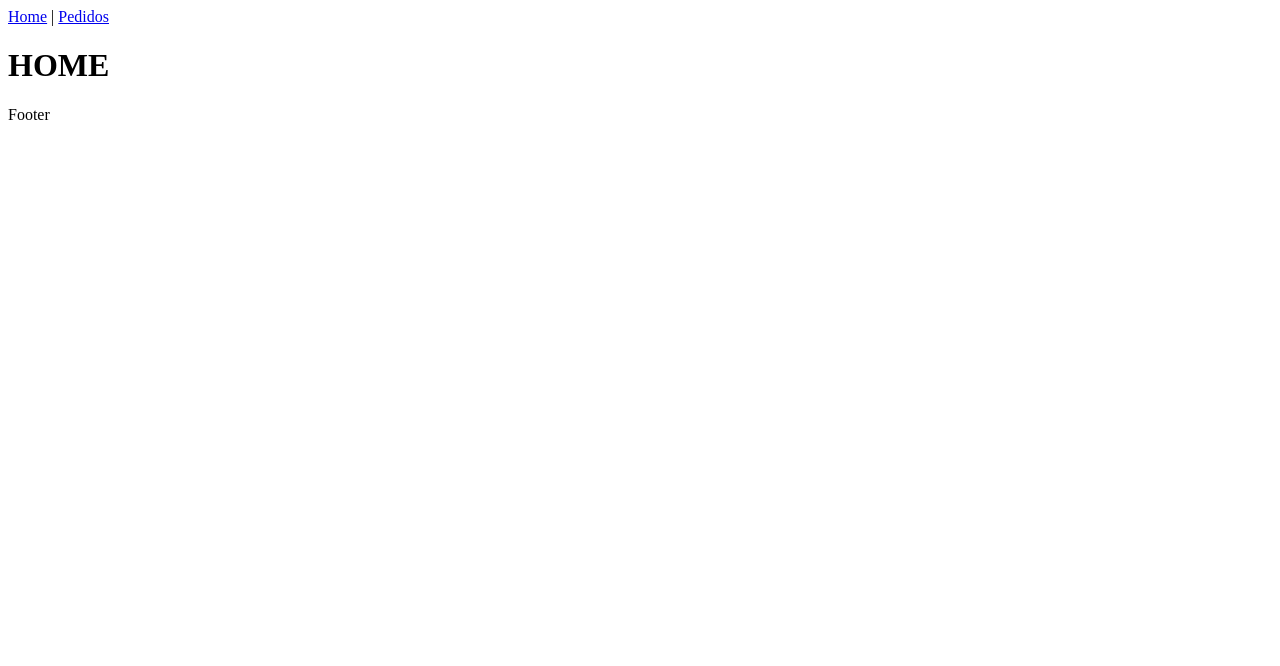
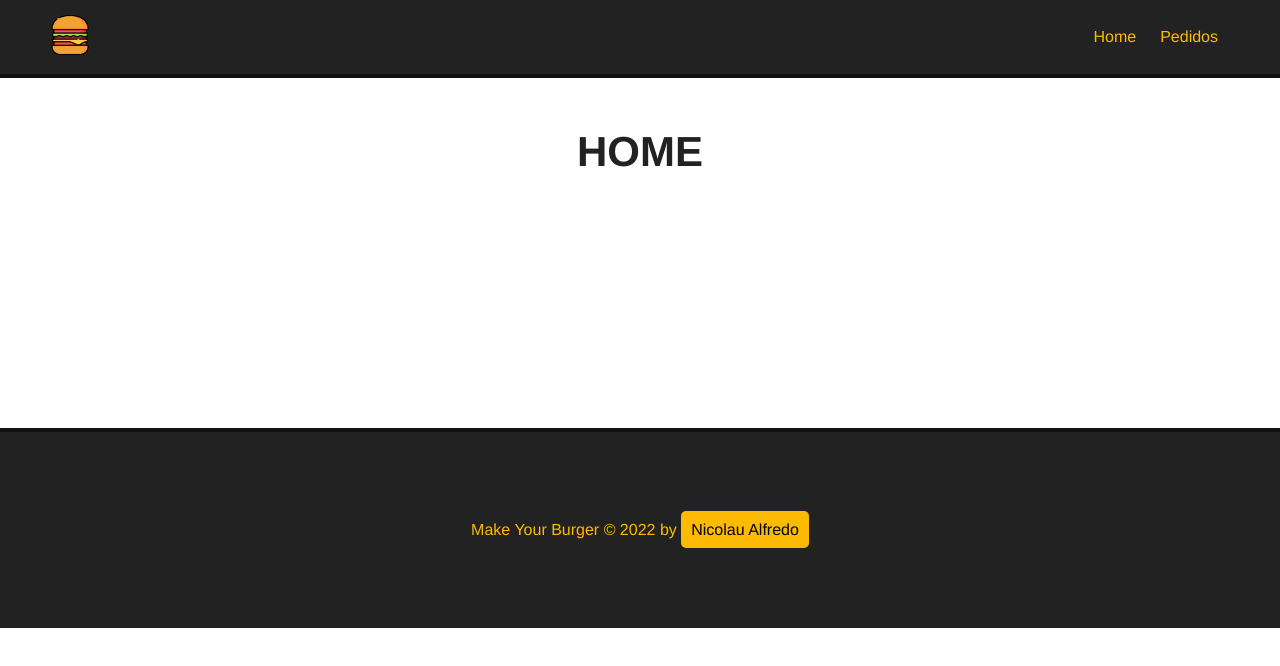
Before and after one commit to NicolauAlfredo/make-your-burger, a Vue app: page / in a window 1280 px wide. Shown: the top 666 px of the page. Built offline with nearby package versions, Linux system fonts and the light colour scheme.

Commit message:
Estilizando as views

```diff
--- a/src/App.vue
+++ b/src/App.vue
@@ -1,8 +1,8 @@
 <template>
-  <Navbar />
+  <Navbar :logo='logo_src' :alt='app_name'/>
   <router-view/>
 
-  <Footer />
+  <Footer/>
 </template>
 
 <script>
@@ -13,10 +13,37 @@
     components: {
         Navbar,
         Footer
+    },
+    data() {
+      return {
+        logo_src: '/img/logo.png',
+        app_name: 'Make Your Burger'
+      }
     }
 }
 </script>
 
-<style>
+<style >
+  /* Configurações gerais */
+     * {
+      font-family: Helvetica;
+      padding: 0;
+      margin: 0;
+      box-sizing: border-box;
+     }
 
+
+  /* Configurações das views */
+
+  .main-container {
+    margin: 50px;
+    min-height: 250px;
+  }
+
+  h1 {
+    text-align: center;
+    font-size: 42px;
+    margin-bottom: 30px;
+    color: #222;
+  }
 </style>
--- a/src/components/Footer.vue
+++ b/src/components/Footer.vue
@@ -1,5 +1,7 @@
 <template>
-    <p>Footer</p>
+    <div id="footer">
+        <p>Make Your Burger &copy; 2022 by <a href="#">Nicolau Alfredo</a></p>
+    </div>
 </template>
 
 <script>
@@ -7,3 +9,24 @@
         name: 'Footer'
     }
 </script>
+
+<style scoped>
+    #footer {
+        height: 200px;
+        background: #222;
+        border-top: 4px solid #111;
+        color: #FCBA03;
+        display: flex;
+        align-items: center;
+        justify-content: center;
+        width: 100%;
+    }
+
+    a {
+        text-decoration: none;
+        background: #FCBA03;
+        padding: 10px;
+        color: #000;
+        border-radius: 5px;
+    }
+</style>
--- a/src/components/Navbar.vue
+++ b/src/components/Navbar.vue
@@ -1,19 +1,49 @@
 <template>
    <div id="nav">
-        <router-link to="/">
-            <img src="" id="logo"/>
+        <router-link to="/" id="logo-url">
+            <img :src="logo" :alt="alt" id="logo"/>
         </router-link>
-        <router-link to="/">Home</router-link> |
+        <router-link to="/">Home</router-link>
         <router-link to="/pedidos">Pedidos</router-link>
     </div>
 </template>
 
 <script>
 export default {
-    name: 'Navbar'
+    name: 'Navbar',
+    props: ['logo', 'alt']
 }
 </script>
 
 <style scoped>
+    #nav {
+        background-color: #222;
+        border-bottom: 4px solid #111;
+        padding: 15px 50px;
+        display: flex;
+        justify-content: flex-end;
+        align-items: center;
+    }
+
+    #nav #logo-url {
+        margin: auto;
+        margin-left: 0;
+    }
+
+    #logo {
+        width: 40px;
+        height: 40px;
+    }
+
+    #nav a {
+        color: #FCBA03;
+        text-decoration: none;
+        margin: 12px;
+        transition: 0.5s;
+    }
+
+    #nav a:hover {
+        color: #FFF;
+    }
 
 </style>
--- a/src/views/HomeView.vue
+++ b/src/views/HomeView.vue
@@ -1,5 +1,5 @@
 <template>
-    <div class="home">
+    <div  class="main-container">
         <h1>HOME</h1>
     </div>
 </template>
--- a/src/views/PedidosView.vue
+++ b/src/views/PedidosView.vue
@@ -1,5 +1,5 @@
 <template>
-  <div>
+  <div class="main-container">
     <h1>PEDIDOS</h1>
   </div>
 </template>
```
